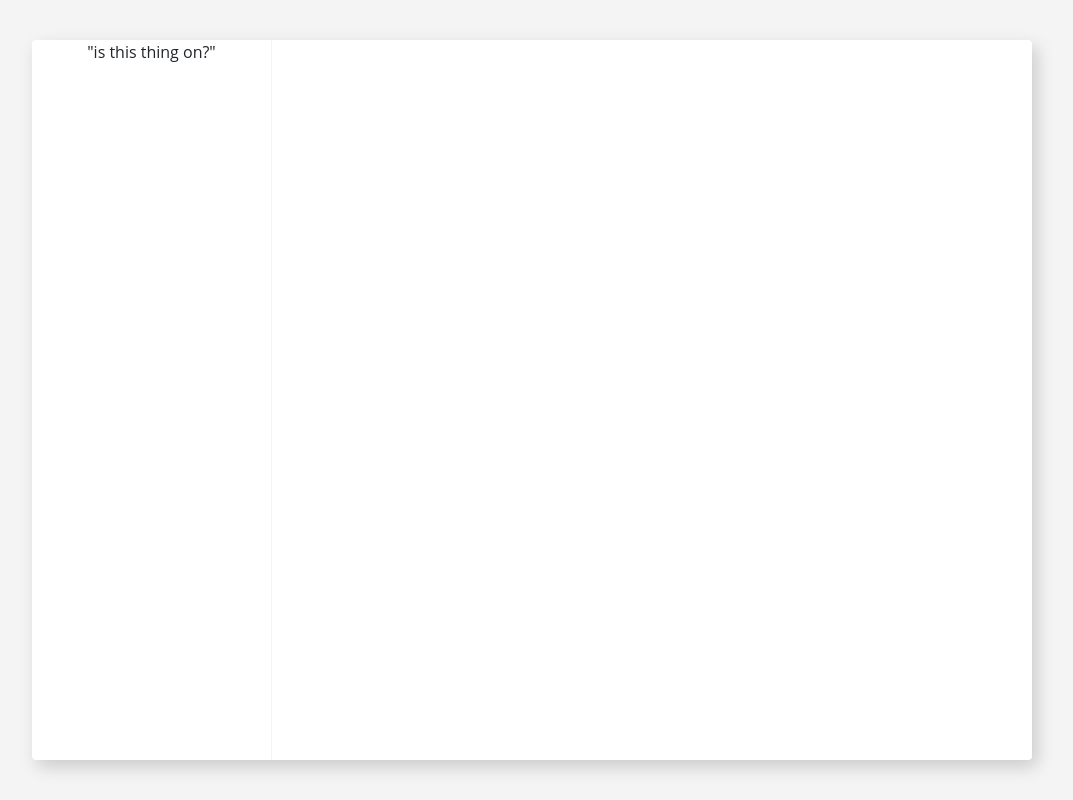
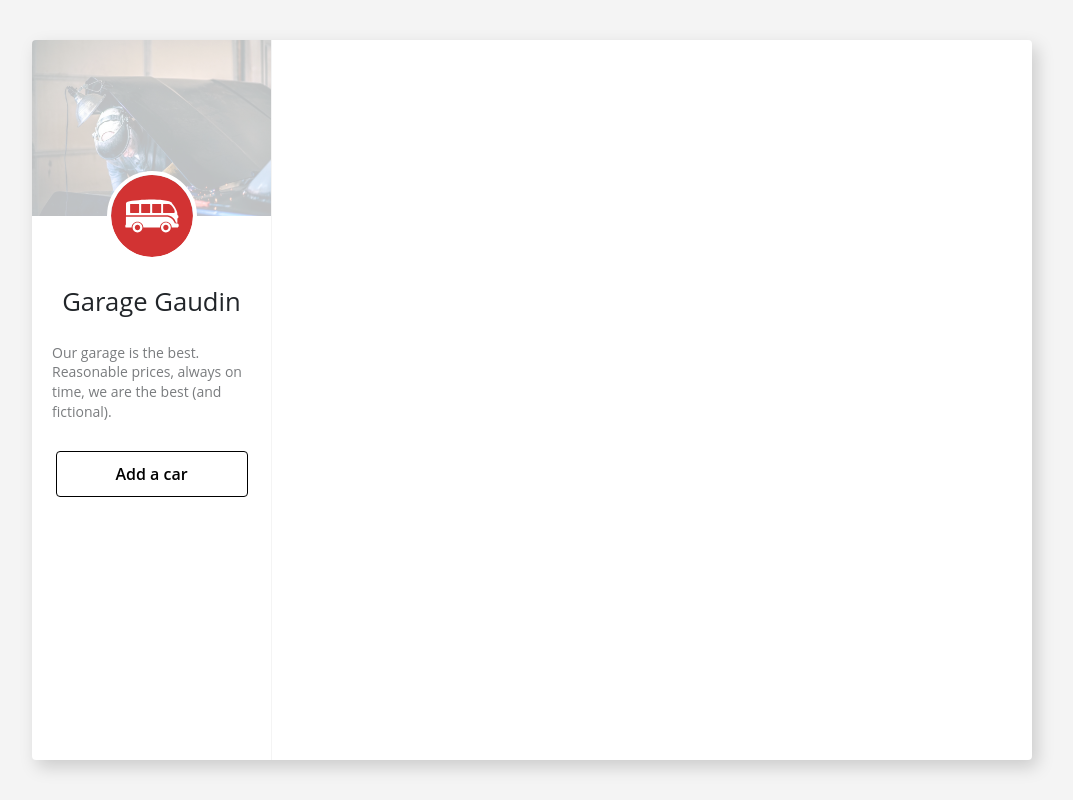
Before and after one commit to nskibiak/react-garage-redux, a React (Create React App) app: page / in a window 1280 px wide. Shown: the whole page, without its empty margins (108-1181 px from the left). Built offline with nearby package versions, Linux system fonts and the light colour scheme.

Commit message:
finished sidebar with image, logo, title, text and react-router Link

```diff
--- a/src/components/sidebar.jsx
+++ b/src/components/sidebar.jsx
@@ -1,10 +1,19 @@
 import React, { Component } from 'react';
+import { Link } from 'react-router-dom';
+import Mechanic from '../assets/images/mechanic.jpg';
+import Logo from '../assets/images/logo.svg';
 
 class Sidebar extends Component {
   render () {
     return (
       <div className="aside">
-        "is this thing on?"
+        <div className="illustration">
+          <img src={Mechanic} alt="Mechanic" className="illustration"/>
+        </div>
+        <img src={Logo} alt="Logo" className="logo"/>
+        <h1>Garage Gaudin</h1>
+        <p>Our garage is the best. Reasonable prices, always on time, we are the best (and fictional).</p>
+        <Link to="/">Add a car</Link>
       </div>
     );
   }
```
